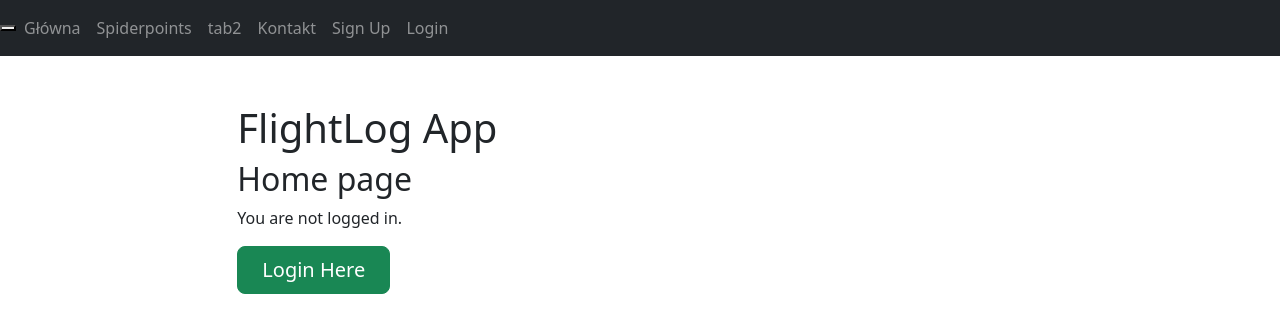
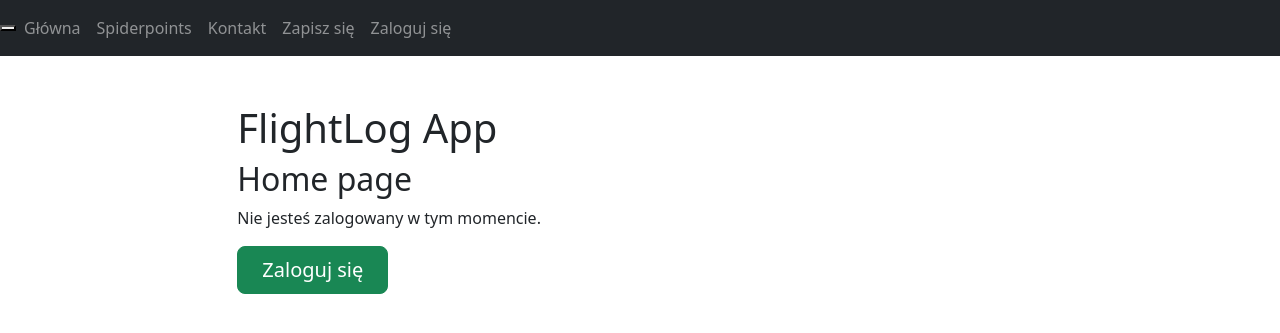
Before and after one commit to retti57/TimeLogger, a Django app: template logger/time_logger_frontend_app/templates/time_logger_frontend_app/home.html in a window 1280 px wide. Shown: the top 333 px of the page. Run offline with Django 3.2, Linux system fonts and the light colour scheme; the template is opened without the code that fills it, so the values that code supplies are empty; some libraries are stand-ins or nearby versions.

Commit message:
Poprawki: z angielskiego na polski

```diff
--- a/logger/templates/base-flight-document-project.html
+++ b/logger/templates/base-flight-document-project.html
@@ -38,7 +38,7 @@
 
             <a class="nav-item nav-link" id="home" href="{% url 'home' %}">Główna</a>
             <a class="nav-item nav-link" id="spiderpoints" href="{% url 'spiderpoints' %}">Spiderpoints</a>
-            <a class="nav-item nav-link" id="tab2" href="{% url 'tab2' %}">tab2</a>
+<!--            <a class="nav-item nav-link" id="tab2" href="{% url 'tab2' %}">tab2</a>-->
             <a class="nav-item nav-link" id="contact" href="{% url 'contact' %}">Kontakt</a>
             {% if user.is_authenticated %}
                 <a class="nav-item nav-link" id="notes" href="{% url 'notes' %}">Komentarze/Uwagi </a>
@@ -46,11 +46,11 @@
                 <a class="nav-item nav-link" id="createlog" href="{% url 'createlog' %}">Utwórz nowy Log</a>
                 <form method="post" action="{% url 'logout' %}?next={{request.path}}">
                 {% csrf_token %}
-                <button type="submit" class="btn btn-secondary btn-lg px-3 py-1">Log Out</button>
+                <button type="submit" class="btn btn-secondary btn-lg px-3 py-1">Wyloguj</button>
                 </form>
             {% else %}
-                <a class="nav-item nav-link" id="signup" href="{% url 'signup' %}">Sign Up</a>
-                <a class="nav-item nav-link" id="login" href="{% url 'login' %}?next={{request.path}}">Login</a>
+                <a class="nav-item nav-link" id="signup" href="{% url 'signup' %}">Zapisz się</a>
+                <a class="nav-item nav-link" id="login" href="{% url 'login' %}?next={{request.path}}">Zaloguj się</a>
             {% endif %}
         </div>
     </div>
--- a/logger/time_logger_frontend_app/templates/time_logger_frontend_app/home.html
+++ b/logger/time_logger_frontend_app/templates/time_logger_frontend_app/home.html
@@ -4,14 +4,13 @@
 <h1>FlightLog App</h1>
 <h2>Home page</h2>
 {% if user.is_authenticated %}
-        <p>You are logged in</p>
-        <p>Welcome: {{user.get_username}} !</p>
+        <p>Witaj: {{user.get_username}} !</p>
     <form method="post" action="{% url 'logout' %}?next={{request.path}}">
         {% csrf_token %}
-        <button type="submit" class="btn btn-primary btn-lg px-4">Log Out</button>
+        <button type="submit" class="btn btn-primary btn-lg px-4">Wyloguj</button>
     </form>
     {% else %}
-        <p> You are not logged in.</p>
-        <a href="{% url 'login' %}?next={{request.path}}"><button class="btn btn-success btn-lg px-4">Login Here</button></a>
+        <p> Nie jesteś zalogowany w tym momencie.</p>
+        <a href="{% url 'login' %}?next={{request.path}}"><button class="btn btn-success btn-lg px-4">Zaloguj się</button></a>
     {% endif %}
 {% endblock %}
--- a/logger/time_logger_frontend_app/templates/time_logger_frontend_app/notes.html
+++ b/logger/time_logger_frontend_app/templates/time_logger_frontend_app/notes.html
@@ -1,13 +1,19 @@
 {% extends 'base-flight-document-project.html' %}
 {% load crispy_forms_tags %}
 {% block content %}
+<h1><i>Current tab is under maintenance</i></h1>
 <h1>FlightLog App</h1>
 <h3>Notatki | Uwagi</h3>
+<div>
+
+  <h5>Notes will be displayed here.</h5>
+</div>
 <div class="notes">
   {% for note in notes %}
   <li>{{ note }}</li>
   {% endfor %}
 </div>
+<h1><i>Current tab is under maintenance</i></h1>
 
 
 {% endblock %}
--- a/logger/time_logger_frontend_app/views.py
+++ b/logger/time_logger_frontend_app/views.py
@@ -88,11 +88,6 @@ class ContactFormView(FormView):
     template_name = 'time_logger_frontend_app/contact.html'
     success_url = reverse_lazy('home')
 
-    def form_valid(self, form: ContactForm) -> HttpResponse:
-        print(form.cleaned_data)
-        #  @TODO automatyczne wypełanianie imienia
-        return super().form_valid(form)
-
 
 class SignUpView(CreateView):
     form_class = SignUpForm
@@ -106,7 +101,6 @@ class MilpersonView(CreateView):
     success_url = reverse_lazy('home')
 
     def form_valid(self, form: MilPersonForm):
-        # @TODO cleand_data na pole formularza user
         user_credential = form.cleaned_data.get('username')
         print(user_credential)
 
```
Also changed, not shown: logger/templates/registration/login.html (+7 -7 lines), logger/time_logger_frontend_app/forms.py (+6 -6 lines).
